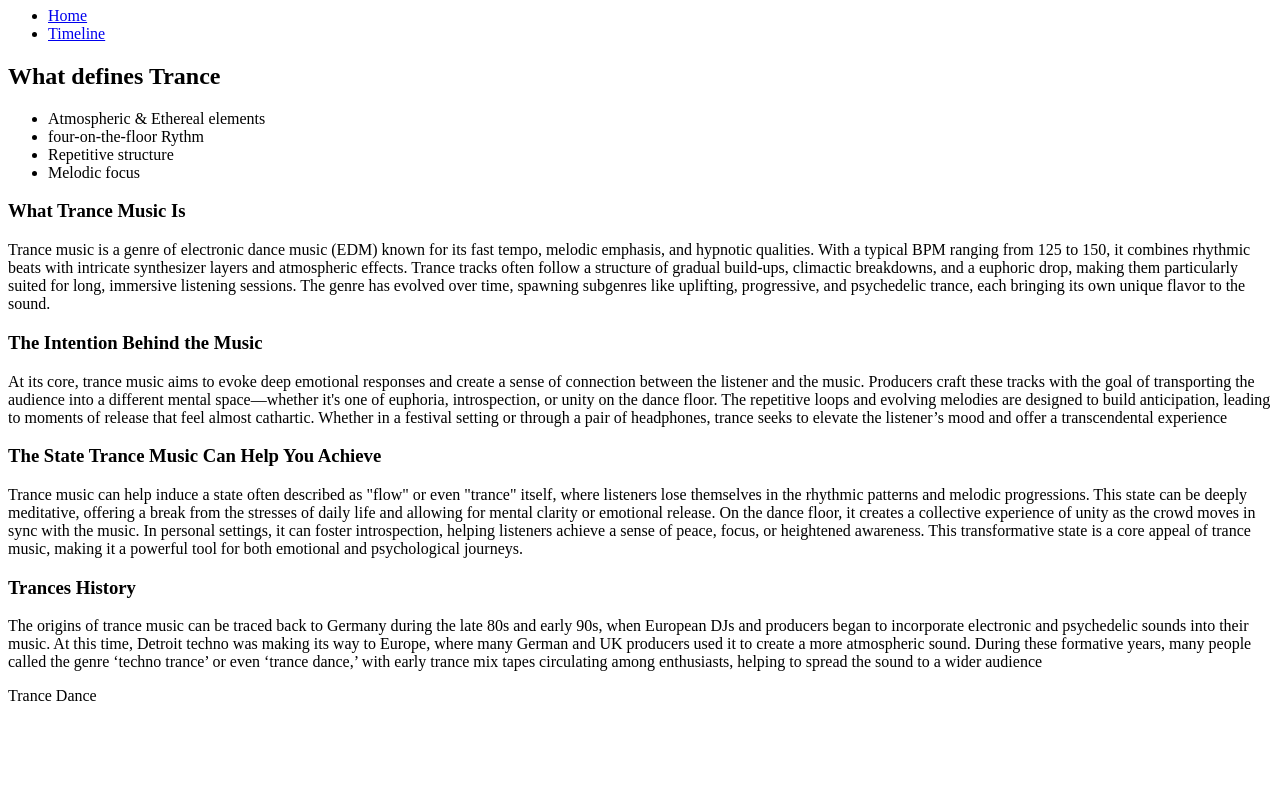
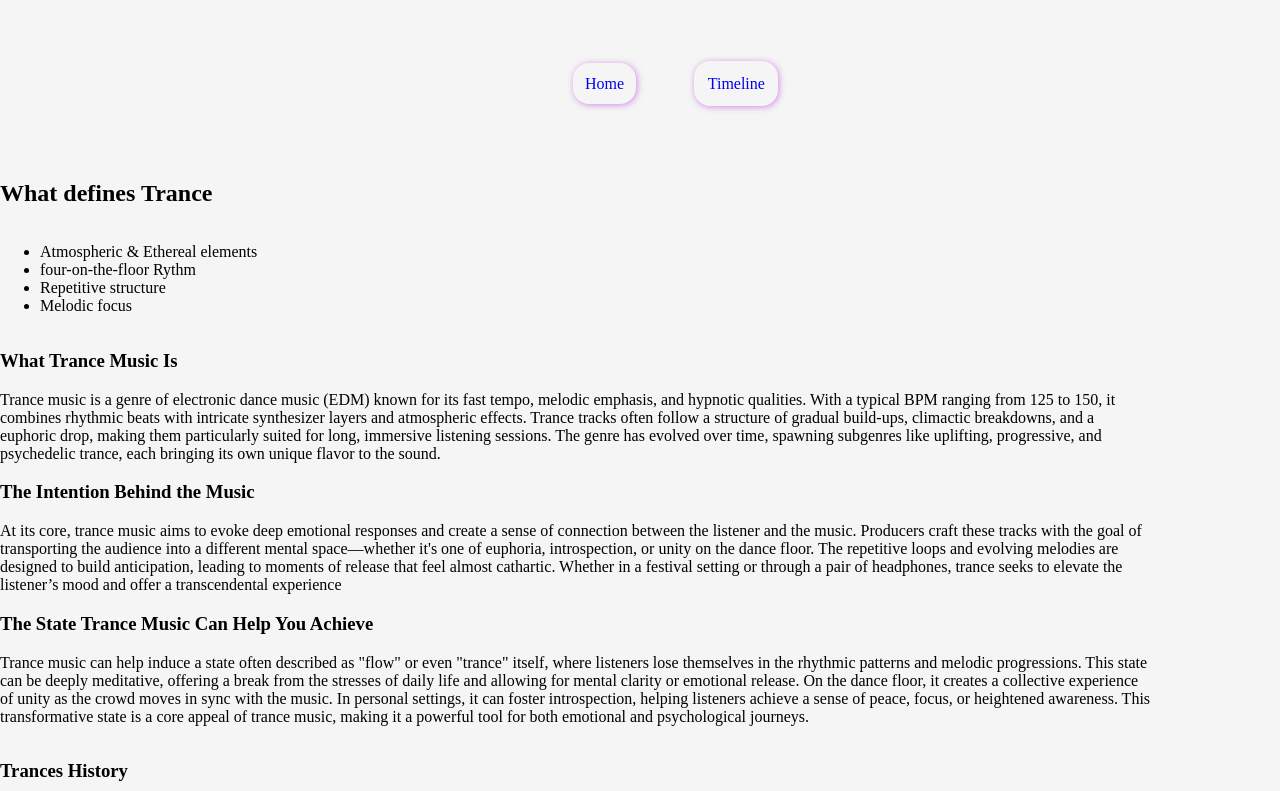
Before and after one commit to Albin-Tenghagen/Trance-Dance, a plain HTML site: page index.html in a window 1280 px wide. Shown: the part 73-864 px from the top of the page. Before the commit the page ends 800 px from the top, so only its background shows below. Drawn offline with Linux system fonts and the light colour scheme.

Commit message:
rough sketch på header och footer gjord

```diff
--- a/css/style-index.css
+++ b/css/style-index.css
@@ -0,0 +1,65 @@
+body {
+    min-height: 100vh;
+    font-family: 'Times New Roman', Times, serif;
+    box-sizing: border-box;
+    margin: 0;
+    padding: 0;
+    background-color: whitesmoke;
+    color: black;
+}
+
+#index-container {
+    display: grid;
+    grid-template-columns: 1fr;
+    justify-items: center;
+    align-items: center;
+}
+
+header {
+    display: flex;
+    flex-direction: column;
+    justify-content: center;
+    align-items: center;
+
+}
+
+
+header nav ul {
+    display: flex;
+    flex-direction: row;
+    list-style-type: none;
+    justify-content: space-around;
+    align-items: center;
+    gap: 2%;
+
+
+}
+
+header nav ul li a {
+    text-decoration: none;
+    display: inline-block; /* Fixade så att bordern inte klippte igenom texten*/
+    box-shadow: 1px 1px 6px rgba(177, 29, 215, 0.5);
+    padding: 10%;
+    margin: 3vw;
+
+    border-radius: 1rem;
+
+}
+
+main {
+    display: grid;
+    max-width: 90%;
+}
+
+section {
+
+}
+
+article {
+
+}
+
+footer {
+    font-weight: 700;
+    text-align: center;
+}
--- a/index.html
+++ b/index.html
@@ -4,17 +4,19 @@
     <meta charset="UTF-8">
     <meta name="viewport" content="width=device-width, initial-scale=1.0">
     <meta name="description" content="Trance Dance">
-    <link rel="stylesheet" href="css/our-members.css">
-    <title>About us</title>
+    <link rel="stylesheet" href="css/style-index.css">
+    <title>Trance Dance</title>
 </head>
 
     <body>
         <header>
             <h1>Trance Dance</h1>
-            <ul>
-                <li><a href="Home">Home</a></li>
-                <li><a href="Timeline">Timeline</a></li>
-            </ul>
+            <nav>
+                <ul>
+                    <li><a href="index.html">Home</a></li>
+                    <li><a href="timeline.html">Timeline</a></li>
+                </ul>
+            </nav>
 
         </header>
 
```
